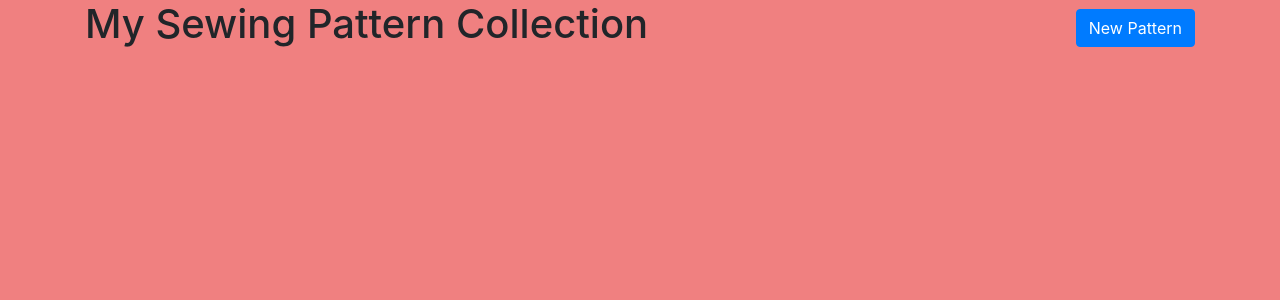
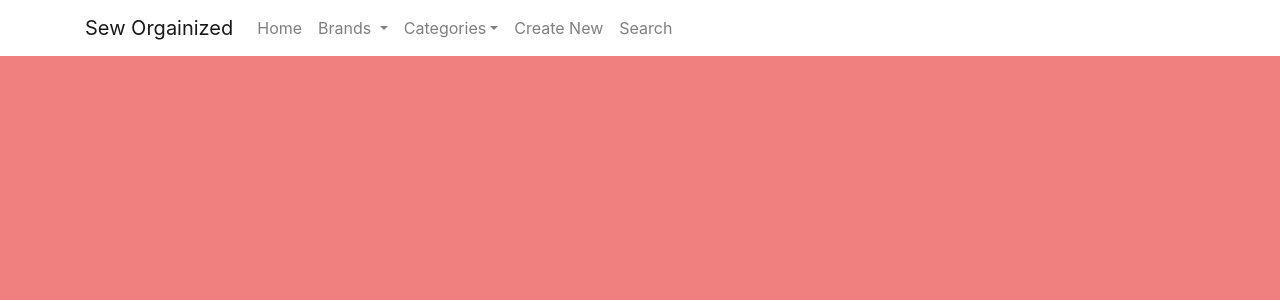
Before and after one commit to larilariv/SewOrganized, a Node server app: page /patterns/ in a window 1280 px wide. Shown: the top 300 px of the page. Run offline with Node 20, Linux system fonts and the light colour scheme; data that the repository does not hold is empty; some libraries are stand-ins or nearby versions.

Commit message:
Navbar created with bootstrap, but dropdown needs debugging and links need to be made functional

```diff
--- a/public/style.css
+++ b/public/style.css
@@ -1,3 +1,7 @@
 body {
     background-color: lightcoral;
 }
+
+.navbar {
+    background-color: white;
+}
--- a/views/layout.hbs
+++ b/views/layout.hbs
@@ -2,7 +2,7 @@
 <html lang="en">
   <head>
     <meta charset="UTF-8" />
-    <meta name="viewport" content="width=device-width, initial-scale=1.0" />
+    <meta name="viewport" content="width=device-width, initial-scale=1" />
     <!--Adding Bootstrap so we can make it pretty-->
     <link
       rel="stylesheet"
@@ -14,7 +14,117 @@
     <title>Sewing Pattern Collection</title>
   </head>
 
-  <body class="container">
+  <body>
+    {{!-- Navbar --}}
+    <nav class="navbar navbar-expand-lg navbar-light fixed-top mask-custom shadow-0">
+      <div class="container">
+        {{!-- Site Name --}}
+        <a class="navbar-brand" href="#">Sew Orgainized</a>
+        {{!-- Menu Toggle on smaller window --}}
+        <button class="navbar-toggler" type="button" data-mdb-toggle="collapse"
+        data-mdb-target="#navbarSupportedContent" aria-controls="navbarSupportedContent" aria-expanded="false"
+        aria-label="Toggle navigation">
+          <span class="navbar-toggler-icon"></span>
+        </button>
+
+        {{!-- Navbar Links/Dropdowns --}}
+        <div class="collapse navbar-collapse" id="navbarSupportedContent">
+          <ul class="navbar-nav me-auto">
+            <li class="nav-item">
+              <a class="nav-link" href="#!">Home</a>
+            </li>
+            <li class="nav-item dropdown">
+        <a class="nav-link dropdown-toggle" href="#" id="navbarDropdownMenuLink" data-toggle="dropdown" aria-haspopup="true" aria-expanded="false">
+          Brands
+        </a>
+        <div class="dropdown-menu" aria-labelledby="navbarDropdownMenuLink">
+          <a class="dropdown-item" href="#">Burda</a>
+          <a class="dropdown-item" href="#">Butterick</a>
+          <a class="dropdown-item" href="#">Kwik Sew</a>
+        </div>
+      </li>
+
+            <li class="nav-item dropdown">
+              <a class="nav-link dropdown-toggle" href="#" id="navbardrop">Categories</a>
+            </li>
+            <li class="nav-item">
+              <a class="nav-link" href="#!">Create New</a>
+            </li>
+            <li class="nav-item">
+              <a class="nav-link" href="#!">Search</a>
+            </li>
+          </ul>
+
+        </div>
+      </div>
+    </nav>
+
+
+
+
+
+
+
+    {{!-- <nav class="navbar navbar sticky-top navbar-light bg-light">
+      <div class="container-fluid">
+        <a class="navbar-brand" href="#">Sew Orgainized</a>
+
+        <button class="navbar-toggler" type="button" data-mdb-toggle="collapse"
+      data-mdb-target="#navbarSupportedContent" aria-controls="navbarSupportedContent" aria-expanded="false"
+      aria-label="Toggle navigation">
+      <i class="fas fa-bars text-light"></i>
+    </button>
+
+
+
+
+
+        <div class="collapse navbar-collapse" id="navbarSupportedContent">
+          <ul class="navbar-nav mr-auto">
+            <li class="nav-item active">
+              <a class="nav-link" href="#">Home <span class="sr-only">(current)</span></a>
+            </li>
+
+            <li class="nav-item dropdown">
+            <a class="nav-link dropdown-toggle" href="#" id="navbarDropdownMenuLink" role="button" data-toggle="dropdown" aria-haspopup="true" aria-expanded="false">
+              Brands
+            </a>
+            <div class="dropdown-menu" aria-labelledby="navbarDropdownMenuLink">
+              <a class="dropdown-item" href="#">Burda</a>
+              <a class="dropdown-item" href="#">Butterick</a>
+              <a class="dropdown-item" href="#">New Look</a>
+              <a class="dropdown-item" href="#">McCall's</a>
+              <a class="dropdown-item" href="#">Simplicity</a>
+              <a class="dropdown-item" href="#">Vogue</a>
+            </div>
+            </li>
+
+            <li class="nav-item dropdown">
+            <a class="nav-link dropdown-toggle" href="#" id="navbarDropdownMenuLink" role="button" data-toggle="dropdown" aria-haspopup="true" aria-expanded="false">
+              Categories
+            </a>
+            <div class="dropdown-menu" aria-labelledby="navbarDropdownMenuLink">
+              <a class="dropdown-item" href="#">Activewear</a>
+              <a class="dropdown-item" href="#">Coats</a>
+              <a class="dropdown-item" href="#">Dresses</a>
+              <a class="dropdown-item" href="#">Jackets</a>
+              <a class="dropdown-item" href="#">Pants</a>
+              <a class="dropdown-item" href="#">Shorts</a>
+              <a class="dropdown-item" href="#">Skirts</a>
+              <a class="dropdown-item" href="#">Sleepwear</a>
+              <a class="dropdown-item" href="#">Swimwear</a>
+              <a class="dropdown-item" href="#">Tops</a>
+              <a class="dropdown-item" href="#">Underwear</a>
+            </div>
+            </li>
+
+            <button href="/patterns/new" class="btn btn-danger navbar-btn">New Pattern</button>
+          </ul>
+        <div>
+
+      </div>
+    </nav> --}}
+
     {{{body}}}
   </body>
 </html>
--- a/views/patterns/index.hbs
+++ b/views/patterns/index.hbs
@@ -1,17 +1,9 @@
-<header class="d-flex justify-content-between align-items-center">
-  <h1>My Sewing Pattern Collection</h1>
-  <a href="/patterns/new" class="btn btn-primary">New Pattern</a>
-</header>
-
 <ul class="list-group">
   {{#each patterns}}
   <li class="list-group-item d-flex justify-content-between">
     <div>
-      <img src="{{this.coverImage}}" class="img-fluid">
-      <h2><a href="/patterns/{{this.id}}/show">{{this.name}}</a></h2>
-      </div>
-    <div class="links">
-      <!-- for actions later -->
+      <img src="{{this.coverImage}}">
+      <h2><a href="/patterns/{{this.id}}">{{this.name}}</a></h2>
     </div>
   </li>
   {{/each}}
```
